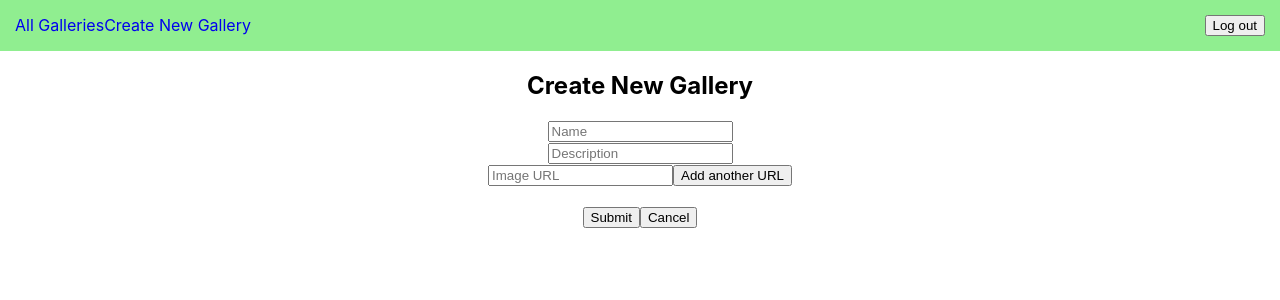
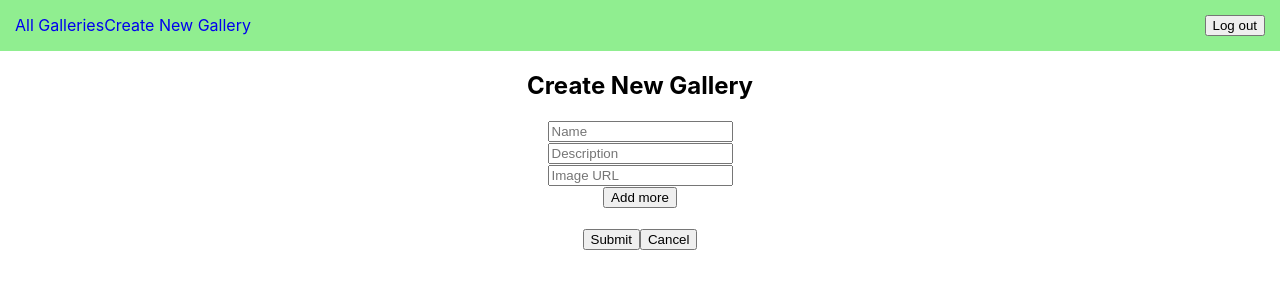
Before and after one commit to teddybert/galleries-app, a React (Create React App) app: page /create in a window 1280 px wide. Shown: the top 300 px of the page. Built offline with nearby package versions, Linux system fonts and the light colour scheme; sample sign-in values are in the browser's storage.

Commit message:
added changes to CreateGalleryPage.js

```diff
--- a/src/pages/CreateGalleryPage.js
+++ b/src/pages/CreateGalleryPage.js
@@ -8,9 +8,28 @@ export default function CreateGalleryPage() {
     const [newGallery, setNewGallery] = useState({
         name: "",
         description: "",
-        image_url: [], //image_url: [...imageUrl],
+        image_url: [],
     });
-    // const [imageUrl, setImageUrl] = useState([]);
+    const [newImages, setNewImages] = useState([{
+        url: ""
+    }]);
+
+    const handleRemoveClick = index => {
+        const list = [...newImages];
+        list.splice(index, 1);
+        setNewImages(list);
+    }
+
+    const handleAddClick = () => {
+        setNewImages([...newImages, { url: "" }]);
+    }
+
+    const handleInputChange = (e, index) => {
+        const { name, value } = e.target;
+        const list = [...newImages];
+        list[index][name] = value;
+        setNewImages(list);
+    }
 
     const getGallery = async() => {
         if(!id) {
@@ -21,7 +40,7 @@ export default function CreateGalleryPage() {
     }
     useEffect(() => {
         getGallery();
-    }, []);
+    }, [getGallery]);
 
     const handleSubmit = async(e) => {
         e.preventDefault();
@@ -40,7 +59,6 @@ export default function CreateGalleryPage() {
     const handleCancel = async() => {
         history.push("/my-galleries");
     }
-    const handleAddURL = async() => {}
 
     return (
         <div>
@@ -67,15 +85,27 @@ export default function CreateGalleryPage() {
                 <br />
 
                 <div>
-                    <input
-                      type="text"
-                      placeholder="Image URL"
-                      value={newGallery.image_url}
-                      required
-                      onChange={({target}) => {
-                          setNewGallery({...newGallery, image_url: target.value})
-                      }} />
-                     <button onClick={handleAddURL}>Add another URL</button>
+                    {newImages && newImages.map((img, i) => {
+                        return (
+                            <div>
+                                <input
+                                  required
+                                  value={img.url}
+                                  placeholder="Image URL"
+                                  key={i}
+                                  onChange={(e) => handleInputChange(e, i)}
+                                />
+                                <span>
+                                    {newImages?.length !== 1 &&
+                                      <button onClick={() => handleRemoveClick(i)}>Remove</button>}
+                                </span>
+                                <div>
+                                    {newImages?.length - 1 === i &&
+                                      <button onClick={handleAddClick}>Add more</button>}
+                                </div>
+                            </div>
+                        )
+                    })}
                 </div>
                 <br/>
 
```
